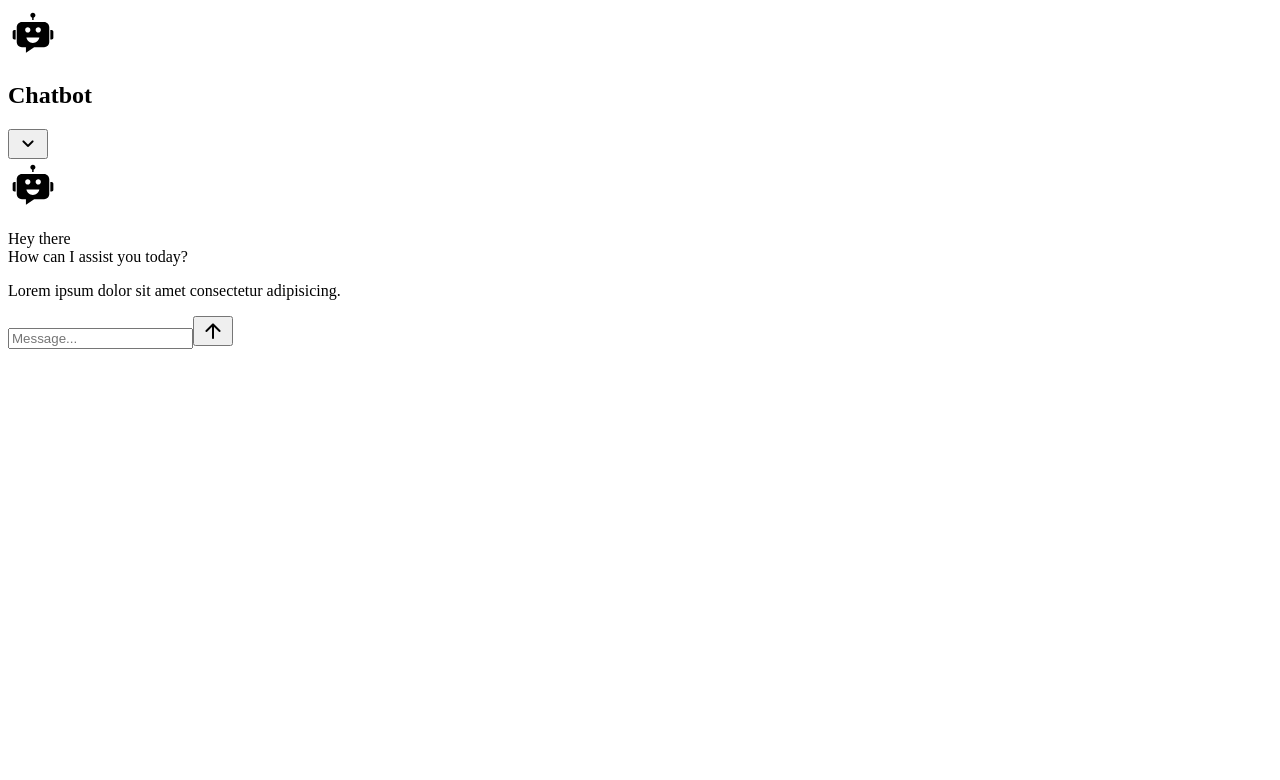
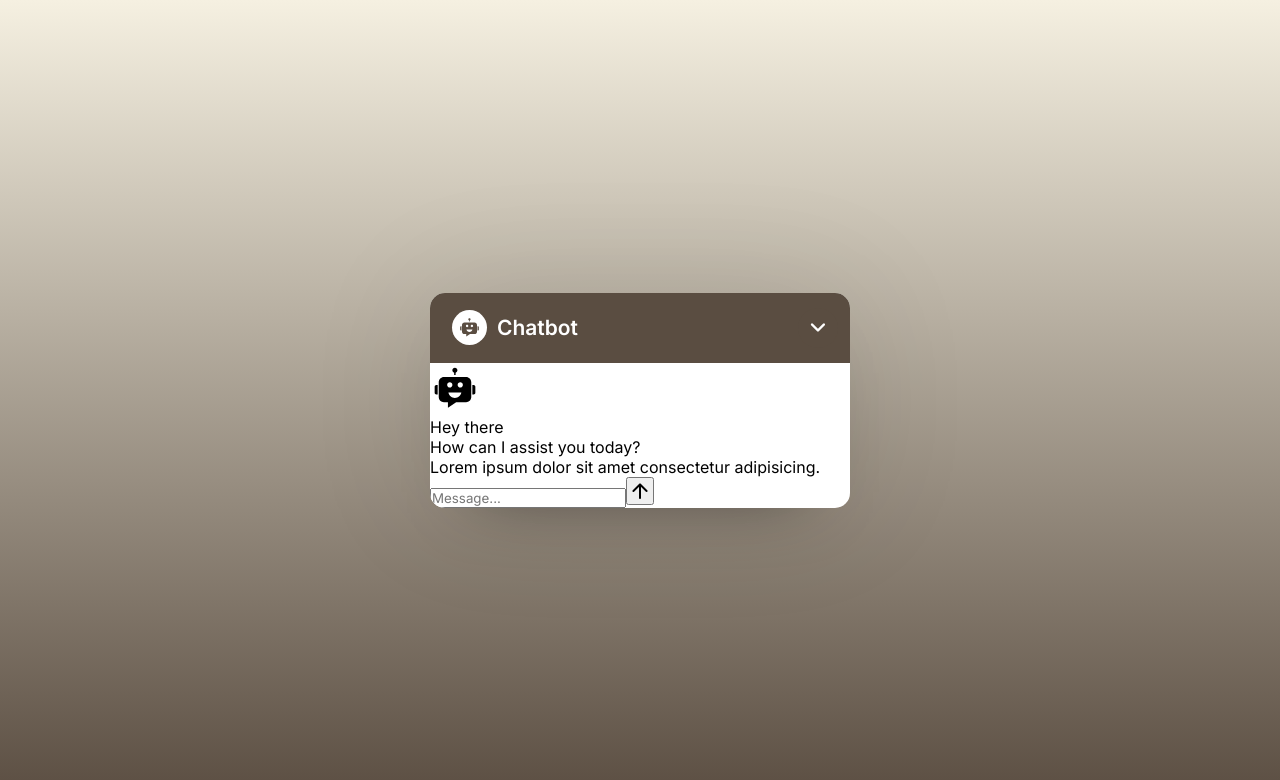
Before and after one commit to akhilshettyym/REACT, a React (Vite) app in the folder chat-bot/: page / in a window 1280 px wide. Shown: the top 780 px of the page. Built offline with nearby package versions, Linux system fonts and the light colour scheme.

Commit message:
Chat-bot styles import commit

```diff
--- a/chat-bot/src/index.css
+++ b/chat-bot/src/index.css
@@ -1,3 +1,73 @@
 /* Importing Google fonts - Inter */
 
 @import url('https://fonts.googleapis.com/css2?family=Inter:opsz,wght@14..32,100..900&display=swap');
+
+* {
+  margin: 0;
+  padding: 0;
+  box-sizing: border-box;
+  font-family: "Inter", sans-serif;
+}
+
+body {
+  width: 100%;
+  display: flex;
+  justify-content: center;
+  align-items: center;
+  min-height: 100vh;
+  background: linear-gradient(#f5f0e1, #5a4d41);
+  /* color:aliceblue; */
+}
+
+.chatbot-popup {
+  width: 420px;
+  overflow: hidden;
+  background: #FFF;
+  border-radius: 15px;
+  box-shadow: 0 0 128px 0 rgba(0, 0, 0, 0.1),
+    0 32px 64px -48px rgba(0, 0, 0, 0.5);
+}
+
+.chatbot-popup .chat-header {
+  display: flex;
+  padding: 15px 22px;
+  align-items: center;
+  justify-content: space-between;
+  background: #5a4d41;
+}
+
+.chat-header .header-info {
+  display: flex;
+  gap: 10px;
+  align-items: center;
+}
+
+.header-info svg {
+  height: 35px;
+  width: 35px;
+  padding: 6px;
+  flex-shrink: 0;
+  fill: #5a4d41;
+  background: #FFF;
+  border-radius: 50%;
+}
+
+.header-info .logo-text {
+  color: #FFF;
+  font-size: 1.31rem;
+  font-weight: 600;
+}
+
+.chat-header button {
+  height: 40px;
+  width: 40px;
+  border: none;
+  outline: none;
+  color: #FFF;
+  cursor: pointer;
+  font-size: 1.9rem;
+  padding-top: 2px;
+  border-radius: 50%;
+  margin-right: -10px;
+  background: #5a4d41;
+}
```
